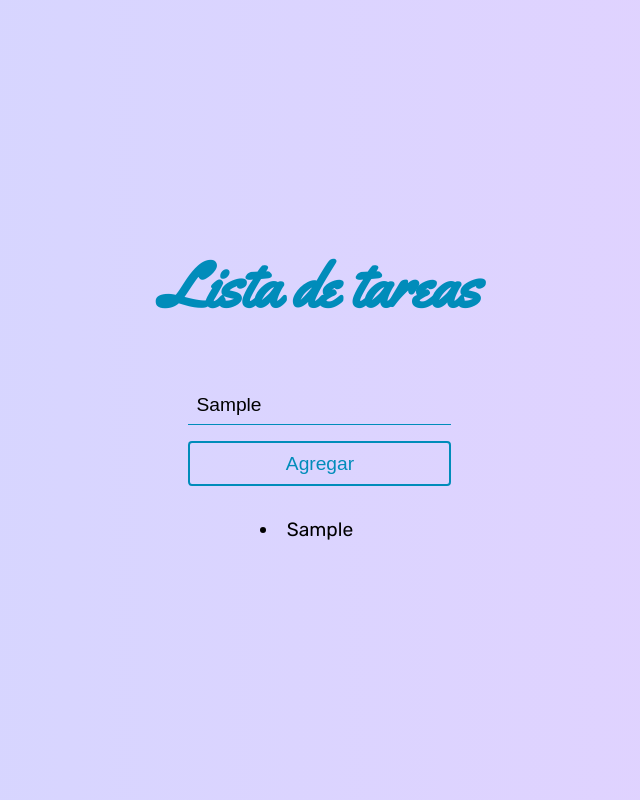
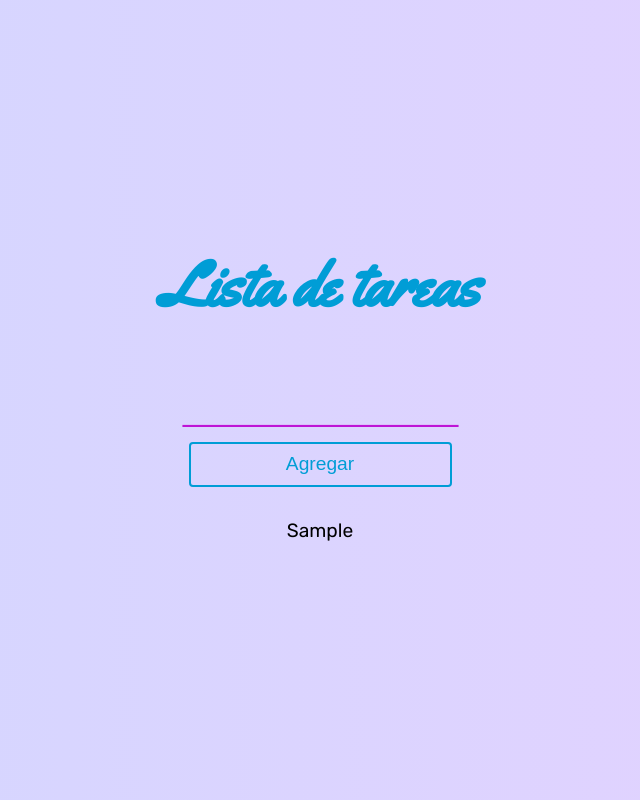
Before and after one commit to nicolasrodriguez3/JS_Coder, a website: page Preentrega-clase7/index.html in a window 1280 px wide. Both pictures are taken after typing "Sample" into the empty fields and a click on the button "Agregar". Shown: the whole page, without its empty margins (320-960 px from the left). Drawn offline with Linux system fonts and the light colour scheme.

Commit message:
realice cambios a desafio 7

```diff
--- a/Preentrega-clase7/app.js
+++ b/Preentrega-clase7/app.js
@@ -1,33 +1,51 @@
-const resultado = document.getElementById("resultado");
+const tareas = [];
+
 const btn = document.getElementById("btn").addEventListener("click", (e) => {
-	e.preventDefault()
-	const tarea = document.getElementById("tarea").value;
-	console.log(tarea);
-	tareas.unshift({
-		tarea: tarea.trim(),
-		id: Date.now(),
-		completada: false
-	});
-	mostrarTareas();
+	e.preventDefault();
+	const tarea = document.getElementById("tarea");
+
+	// Solo agregar tareas si no estan en blanco
+	if (tarea.value !== "") {
+		//agregar la tarea como un objeto al array tareas
+		tareas.unshift({
+			tarea: tarea.value.trim(),
+			id: Date.now(),
+			completada: false,
+		});
+
+		mostrarTareas();
+	}
+	// limpiar el input y focusearlo
+	tarea.value = "";
+	tarea.focus();
 });
-const tareas = [];
+
 const mostrarTareas = function () {
-	let ul = document.createElement("ul");
+	// obtener el div donde se agregan las tareas y limpiar el contenido
+	const resultado = document.getElementById("resultado");
 	resultado.textContent = "";
 
+	let ul = document.createElement("ul");
 	tareas.forEach((i) => {
 		const li = document.createElement("li");
-		li.classList.add("tarea")
-		li.setAttribute("data-id", i.id)
+		li.classList.add("tarea");
+		li.setAttribute("data-id", i.id);
 		li.textContent = i.tarea;
 		ul.appendChild(li);
 	});
 
+	//agregar las tareas
 	resultado.appendChild(ul);
 };
 
 //Tachar tareas
-resultado.addEventListener('click', (e) => {
-	console.log(e.composedPath()[0].classList.toggle('tachado'));
-
-})
+resultado.addEventListener("click", (e) => {
+	e.target.classList.toggle("tachado");
+	const id = e.target.dataset.id;
+	const tachar = (id) => {
+		tareas.forEach((tarea) => {
+			if (tarea.id == id) tarea.completada ? (tarea.completada = false) : (tarea.completada = true);
+		});
+	};
+	tachar(id);
+});
--- a/Preentrega-clase7/index.html
+++ b/Preentrega-clase7/index.html
@@ -4,10 +4,11 @@
 		<meta charset="UTF-8" />
 		<meta http-equiv="X-UA-Compatible" content="IE=edge" />
 		<meta name="viewport" content="width=device-width, initial-scale=1.0" />
+		<link rel="stylesheet" href="https://cdnjs.cloudflare.com/ajax/libs/font-awesome/6.0.0/css/all.min.css" integrity="sha512-9usAa10IRO0HhonpyAIVpjrylPvoDwiPUiKdWk5t3PyolY1cOd4DSE0Ga+ri4AuTroPR5aQvXU9xC6qOPnzFeg==" crossorigin="anonymous" referrerpolicy="no-referrer" />
 		<link rel="stylesheet" href="../css/style.css" />
 		<title>Lista de tareas | Nicolas Rodriguez</title>
 	</head>
-	<body>
+	<body id="clase7">
 		<div class="container column">
 			<h1 class="titulo">Lista de tareas</h1>
 			<form class="form">
--- a/scss/_variables.scss
+++ b/scss/_variables.scss
@@ -1 +1,3 @@
-$primary: #008cba;
+$primary: #009DD6;
+$secondary: #d67915;
+$acento: #BE15D6;
--- a/scss/style.scss
+++ b/scss/style.scss
@@ -74,10 +74,13 @@ a {
 		padding: 0.5rem;
 		background: none;
 		border: none;
-		border-bottom: 1px solid $primary;
+		border-bottom: 2px solid $primary;
 		font-size: 1.2rem;
+		transition: all 0.2s;
 		&:focus-visible {
-			outline: 1px auto $primary;
+			transform: scale(1.05);
+			border-color: $acento;
+			outline: none;
 		}
 	}
 }
@@ -95,37 +98,49 @@ a {
 	border: 2px solid $primary;
 	border-radius: 4px;
 	&:hover {
-		background: $primary;
+		background-color: $primary;
 		color: #fff;
-		transition: all 0.3s transform .1s;
+		transition: all 0.3s transform 0.1s;
 	}
 }
-button.btn:active{
+button.btn:active {
 	transform: translateY(2px);
 }
+
+#resultado {
+	width: 100vw;
+	max-width: 600px;
+}
+
+ul li {
+	list-style: none;
+	width: 100%;
+	text-align: center;
+}
+
 //Desafio clase 6
-#clase6{
-	.producto{
+#clase6 {
+	.producto {
 		text-align: center;
-		margin-bottom: .5rem;
+		margin-bottom: 0.5rem;
 		text-transform: capitalize;
 	}
-
-
-
 }
 
-
 // Desafio clase 7
-.tarea{
+#clase7 {
+	.tarea {
 		padding: 0.5rem;
-	margin: .5rem 0;
+		margin: 0.5rem 0;
 		width: 100%;
 		font-size: 1.2rem;
 		text-align: center;
 		cursor: pointer;
+		transition: all 0.2s;
 	}
-.tachado{
+	.tachado {
 		text-decoration: line-through;
-	font-style: italic;
+		opacity: 0.5;
+		transform: scale(0.9);
 	}
+}
```
Also changed, not shown: css/style.css, 1 other file. Lines whose indentation alone changed are shown as unchanged.
